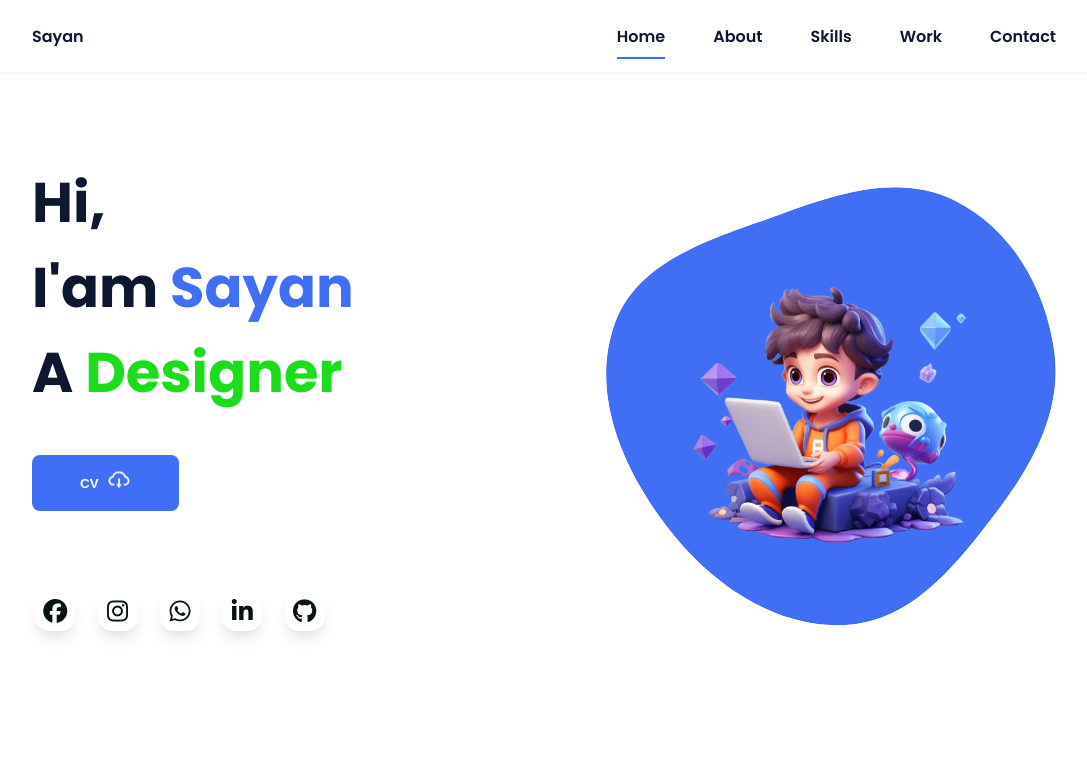
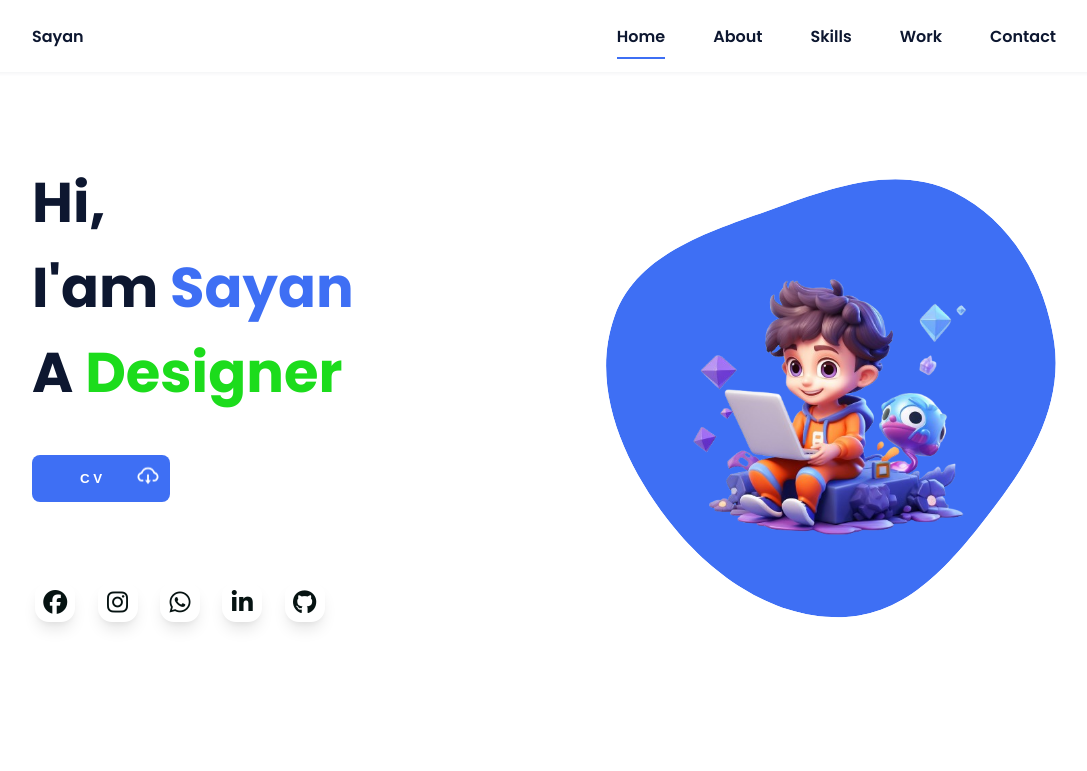
Before and after one commit to sayan2nd/checking, a plain HTML site: page index.html in a window 1280 px wide. Shown: the top 771 px of the page, without its empty margins (96-1183 px from the left). Drawn offline with nearby package versions, Linux system fonts and the light colour scheme.

Commit message:
cv button position fix

```diff
--- a/index.html
+++ b/index.html
@@ -44,12 +44,15 @@
 
                    <!-- Existing CV Button in Home Section -->
                    <button id="download-btn" class="button">
-    <span>CV</span>
+                    <span class="button-text">C V</span>
                     <svg xmlns="http://www.w3.org/2000/svg" viewBox="0 0 1024 1024" fill="currentColor" class="ai-icon">
                       <path d="M624 706.3h-74.1V464c0-4.4-3.6-8-8-8h-60c-4.4 0-8 3.6-8 8v242.3H400c-6.7 0-10.4 7.7-6.3 12.9l112 141.7a8 8 0 0 0 12.6 0l112-141.7c4.1-5.2.4-12.9-6.3-12.9z" />
                       <path d="M811.4 366.7C765.6 245.9 648.9 160 512.2 160S258.8 245.8 213 366.6C127.3 389.1 64 467.2 64 560c0 110.5 89.5 200 199.9 200H304c4.4 0 8-3.6 8-8v-60c0-4.4-3.6-8-8-8h-40.1c-33.7 0-65.4-13.4-89-37.7-23.5-24.2-36-56.8-34.9-90.6.9-26.4 9.9-51.2 26.2-72.1 16.7-21.3 40.1-36.8 66.1-43.7l37.9-9.9 13.9-36.6c8.6-22.8 20.6-44.1 35.7-63.4a245.6 245.6 0 0 1 52.4-49.9c41.1-28.9 89.5-44.2 140-44.2s98.9 15.3 140 44.2c19.9 14 37.5 30.8 52.4 49.9 15.1 19.3 27.1 40.7 35.7 63.4l13.8 36.5 37.8 10C846.1 454.5 884 503.8 884 560c0 33.1-12.9 64.3-36.3 87.7a123.07 123.07 0 0 1-87.6 36.3H720c-4.4 0-8 3.6-8 8v60c0 4.4 3.6 8 8 8h40.1C870.5 760 960 670.5 960 560c0-92.7-63.1-170.7-148.6-193.3z" />
                     </svg>
                   </button>
+
+
+
 
 
     <!-- Placeholder for the Tick Animation -->
--- a/styles.css
+++ b/styles.css
@@ -531,6 +531,7 @@ img {
 }
 
 .button {
+  position: relative;
   display: flex;
   background-color: var(--first-color);
   color: #fff;
@@ -542,6 +543,20 @@ img {
   border:none;
   gap: 0.5rem;
   align-items: center;
+}
+
+#download-btn svg {
+  position: absolute;
+  right: 10px;
+  width: 1.5rem;
+  height: 1.5rem;
+  fill: #fff; /* Match text color */
+  animation: bounce 1s infinite; /* Apply bounce animation */
+  transition: transform 0.3s ease;
+}
+
+#download-btn .button-text {
+  margin-right: 20px;
 }
 
 .button:hover {
```
Also changed, not shown: 1 other file. Lines whose indentation alone changed are shown as unchanged.
